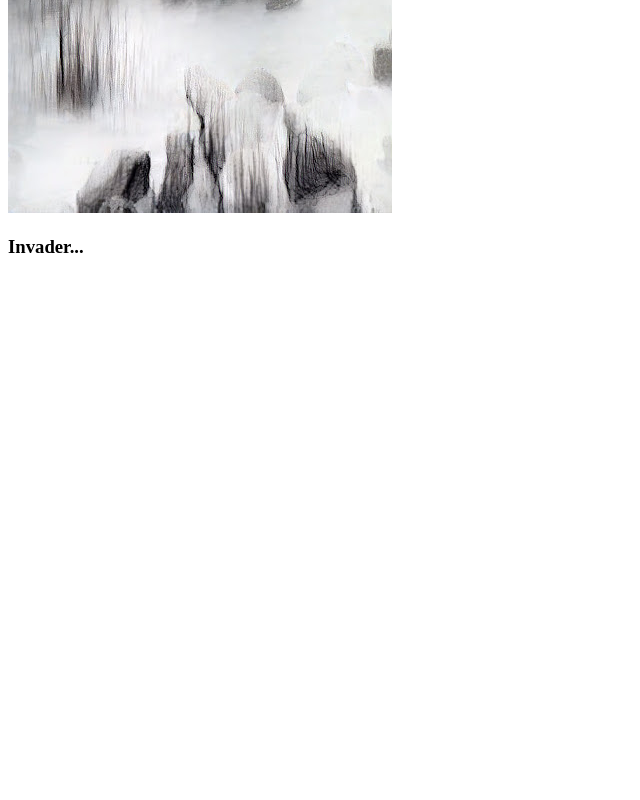
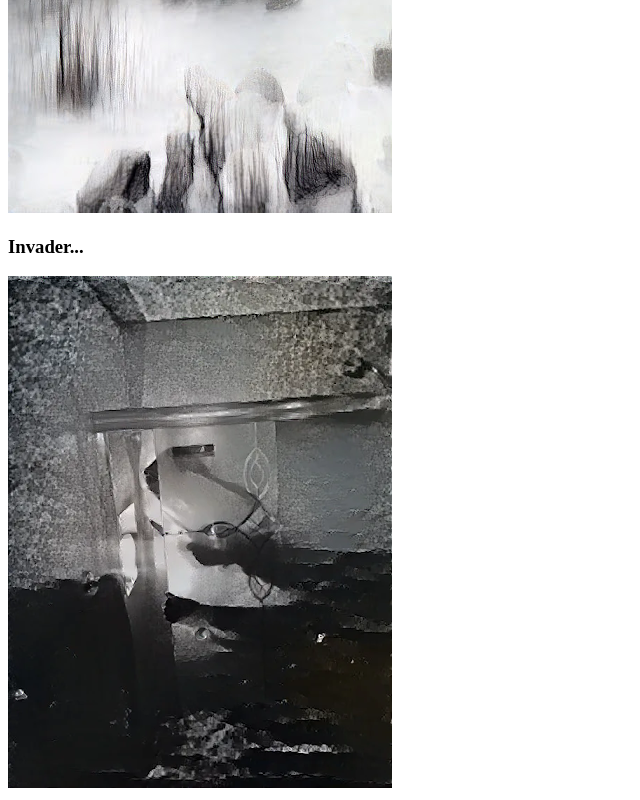
Before and after one commit to TheYeetMeister/Writing50HorrorArt, a plain HTML site: page index.html in a window 1280 px wide. Shown: the part 2262-3062 px from the top of the page, without its empty margins (0-640 px from the left). Before the commit the page ends 2538 px from the top, so only its background shows below. Drawn offline with Linux system fonts and the light colour scheme.

Commit message:
add art work to website

```diff
--- a/index.html
+++ b/index.html
@@ -63,5 +63,7 @@
         <h3>
             Invader...
         </h3>
+
+        <img src ="artwork/Knife_Person.png" alt="Image of a person holding a knife behind what appears to be a shower screen">
     </body>
 </html>
```
